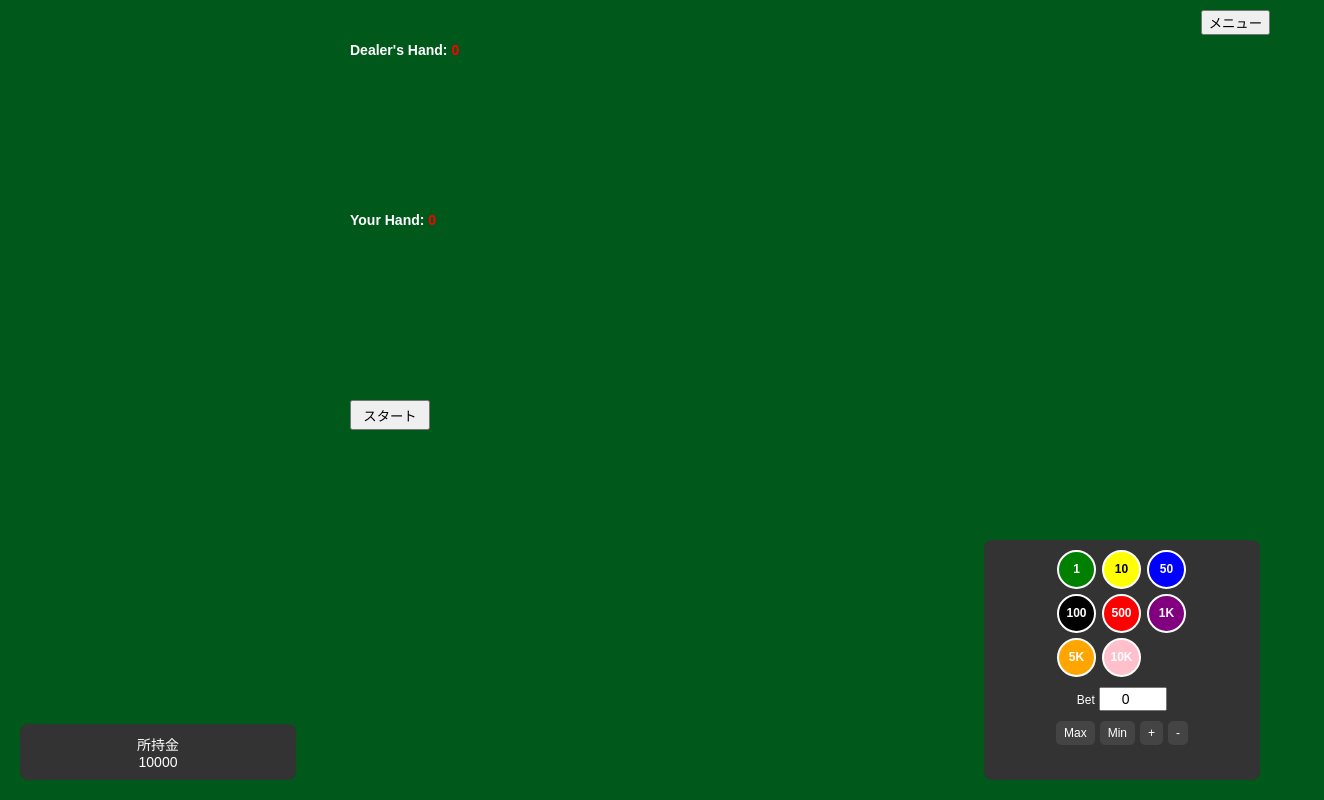
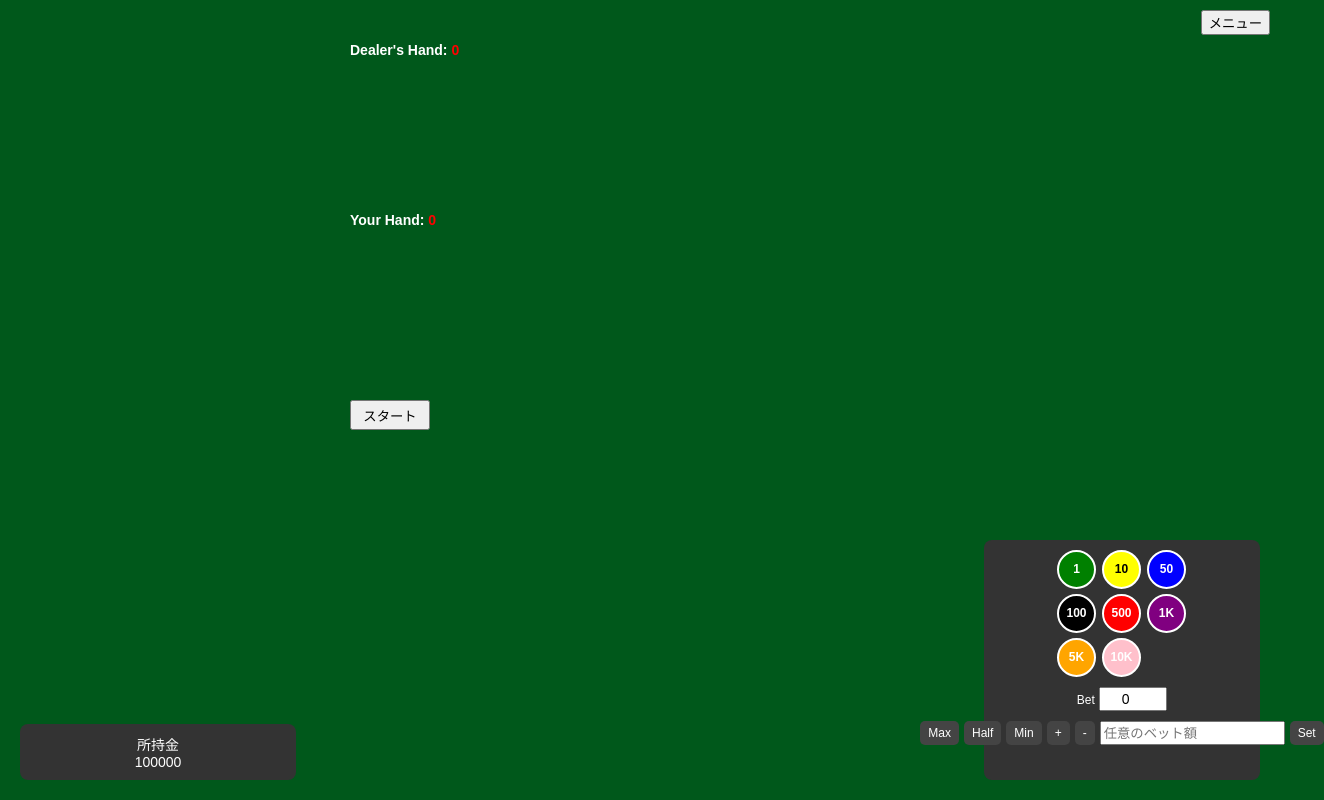
Before and after one commit to IMAMURADAIKI/blackjack, a plain HTML site: page html/blackjack.html in a window 1280 px wide. Shown: the whole page, 1324 px wide, since content can reach past the window. Drawn offline with Linux system fonts and the light colour scheme.

Commit message:
Update blackjack.html

```diff
--- a/html/blackjack.html
+++ b/html/blackjack.html
@@ -129,9 +129,12 @@
             </div>
             <div class="buttons">
                 <button id="max">Max</button>
+                <button id="half">Half</button>
                 <button id="min">Min</button>
                 <button id="add">+</button>
                 <button id="subtract">-</button>
+                <input type="number" id="custom-bet" placeholder="任意のベット額">
+                <button id="set-custom-bet">Set</button>
             </div>
         </div>
     </div>
@@ -152,19 +155,28 @@
         const zunda7 = new Audio('../sounds/zunda7.wav');
         // チップの値を定義
         const chipValues = {
-            green: 1,
-            yellow: 10,
-            blue: 50,
-            black: 100,
-            red: 500,
-            purple: 1000,
-            orange: 5000,
-            pink: 10000
-        }
+            'green': 1,
+            'yellow': 10,
+            'blue': 50,
+            'black': 100,
+            'red': 500,
+            'purple': 1000,
+            'orange': 5000,
+            'pink': 10000
+        };
 
-        // ベット関連の初期設定
+        // ベットステップを定義
+        let betSteps = [
+            { max: 1000, step: 1 },
+            { max: 10000, step: 10 },
+            { max: 100000, step: 100 },
+            { max: 1000000, step: 1000 },
+            { max: Infinity, step: 10000 }
+        ];
+
+        // グローバル変数
         let currentBet = 0;
-        let maxBet = 10000;
+        let maxBet = 100000; // 初期所持金
         let minBet = 0;
         let drawBet = 0;
 
```
